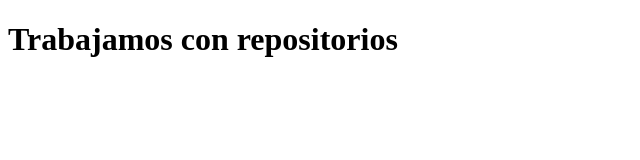
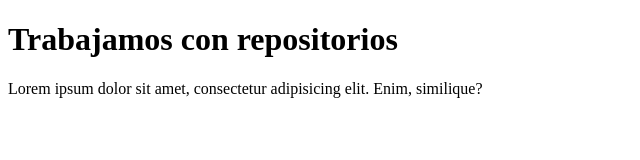
Before and after one commit to rodrigozungri/comision-24525, a plain HTML site: page index.html in a window 1280 px wide. Shown: the whole page, without its empty margins (0-640 px from the left). Drawn offline with Linux system fonts and the light colour scheme.

Commit message:
agregamos texto p

```diff
--- a/index.html
+++ b/index.html
@@ -9,6 +9,7 @@
 <body>
 
     <h1>Trabajamos con repositorios</h1>
+    <p>Lorem ipsum dolor sit amet, consectetur adipisicing elit. Enim, similique?</p>
 
 </body>
 </html>
```
